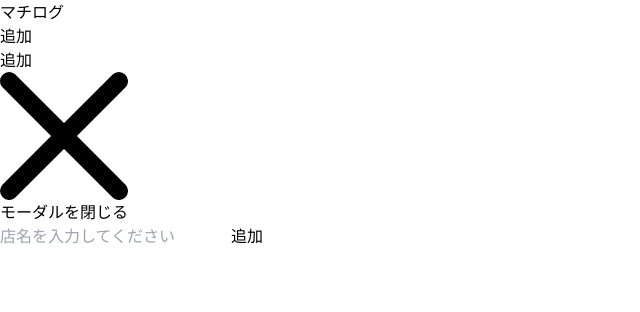
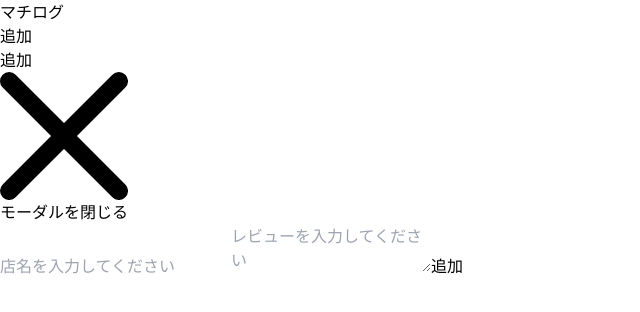
Before and after one commit to minomino425/machilog, a Next.js app: page / in a window 1280 px wide. Both pictures are taken after a click on the button "追加". Shown: the top 312 px of the page, without its empty margins (0-640 px from the left). Built offline with nearby package versions, Linux system fonts and the light colour scheme; no server answers; the database is empty.

Commit message:
:sparkles: ダイアログの項目を追加

```diff
--- a/src/components/addDialog.tsx
+++ b/src/components/addDialog.tsx
@@ -66,6 +66,15 @@
                 value={shop_name}
                 onChange={(e) => setText(e.target.value)}
             />
+            <textarea
+                  name="text"
+                  id="review"
+                  className="bg-gray-50 border border-gray-300 text-gray-900 text-sm rounded-lg focus:ring-blue-500 focus:border-blue-500 block w-full p-2.5"
+                  required
+                  value={shop_review}
+                  placeholder="レビューを入力してください"
+                  onChange={(e) => setReview(e.target.value)}
+                />
             <button
                 type="submit"
                 className="mt-2 w-full bg-blue-500 hover:bg-blue-600 text-white font-semibold rounded-lg px-4 py-2"
```
